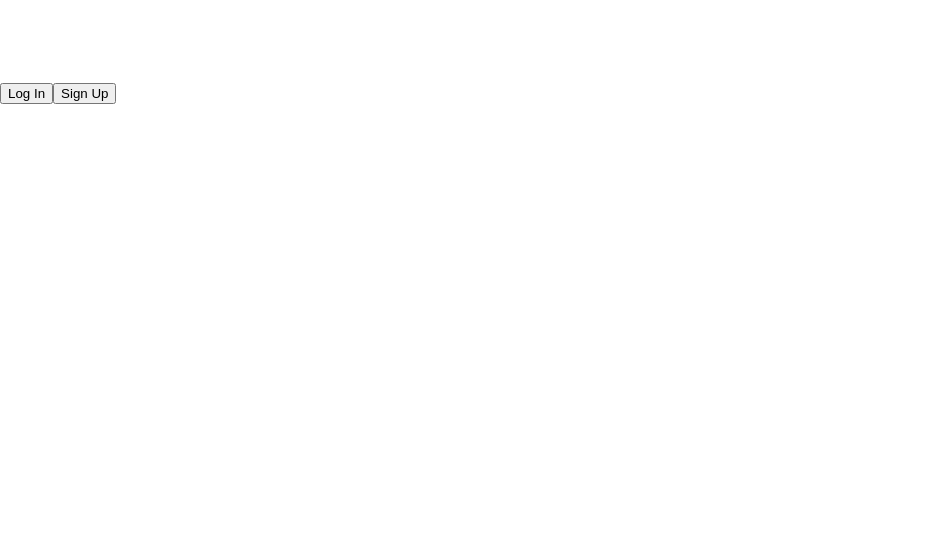
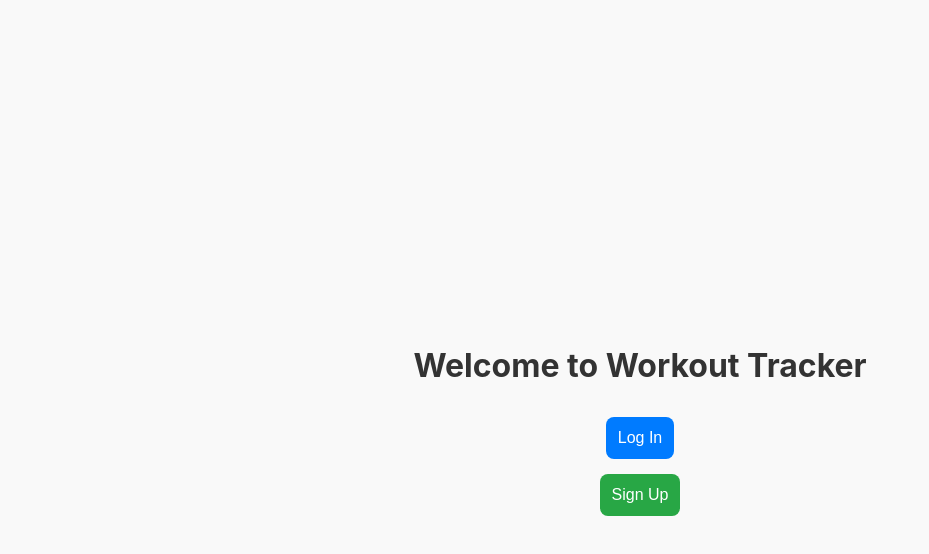
Before and after one commit to omarelattar2002/workout_tracker, a React (Create React App) app in the folder frontend/: page / in a window 1280 px wide. Shown: the top 554 px of the page, without its empty margins (0-929 px from the left). Built offline with nearby package versions, Linux system fonts and the light colour scheme.

Commit message:
Add env config and dynamic API URL for deployment

```diff
--- a/frontend/src/api/auth.ts
+++ b/frontend/src/api/auth.ts
@@ -1,11 +1,12 @@
 import axios from "axios";
 
-const API_URL = "http://localhost:8000/auth";
 
-export async function signup(username: string, password: string) {
-    return axios.post(`${API_URL}/signup`, { username, password });
+const API = process.env.REACT_APP_API_URL || "http://localhost:8000";
+
+export function login(username: string, password: string) {
+    return axios.post(`${API}/token`, { username, password });
 }
 
-export async function login(username: string, password: string) {
-    return axios.post(`${API_URL}/login`, { username, password });
+export function signup(username: string, password: string) {
+    return axios.post(`${API}/signup`, { username, password });
 }
--- a/frontend/src/pages/DashboardPage.tsx
+++ b/frontend/src/pages/DashboardPage.tsx
@@ -1,6 +1,9 @@
 import { useEffect, useState } from "react";
 import WorkoutForm from "../components/WorkouForm";
 import "../styles/DashboardPage.css";
+
+
+const API = process.env.REACT_APP_API_URL || "http://localhost:8000";
 
 type Workout = {
   user_id: string;
@@ -37,8 +40,8 @@ export default function DashboardPage() {
 
   const fetchWorkouts = () => {
     if (!token || !username) return;
-    fetch(`http://localhost:8000/workouts/${username}`, {
-      headers: { Authorization: `Bearer ${token}` }
+    fetch(`${API}/workouts/${username}`, {
+      headers: { Authorization: `Bearer ${token}` },
     })
       .then((r) => r.json())
       .then((d) => setWorkouts(d.workouts || []))
@@ -47,18 +50,18 @@ export default function DashboardPage() {
 
   const handleUpdate = (id: string) => {
     if (!token || !username) return;
-    fetch(`http://localhost:8000/workouts/${username}/${id}`, {
+    fetch(`${API}/workouts/${username}/${id}`, {
       method: "PUT",
       headers: {
         Authorization: `Bearer ${token}`,
-        "Content-Type": "application/json"
+        "Content-Type": "application/json",
       },
       body: JSON.stringify({
         new_type: editedType,
         new_sets: Number(editedSets),
         new_reps: Number(editedReps),
-        new_weight: editedWeight
-      })
+        new_weight: editedWeight,
+      }),
     })
       .then((r) => {
         if (!r.ok) throw new Error();
@@ -70,9 +73,9 @@ export default function DashboardPage() {
 
   const handleDelete = (id: string) => {
     if (!token || !username) return;
-    fetch(`http://localhost:8000/workouts/${username}/${id}`, {
+    fetch(`${API}/workouts/${username}/${id}`, {
       method: "DELETE",
-      headers: { Authorization: `Bearer ${token}` }
+      headers: { Authorization: `Bearer ${token}` },
     })
       .then((r) => {
         if (!r.ok) throw new Error();
@@ -87,6 +90,7 @@ export default function DashboardPage() {
       return;
     }
     fetchWorkouts();
+    // eslint-disable-next-line react-hooks/exhaustive-deps
   }, []);
 
   if (redirect) {
@@ -150,8 +154,18 @@ export default function DashboardPage() {
                   />
                 </div>
                 <div className="column right">
-                  <button className="primary-btn half" onClick={() => handleUpdate(w.workout_id)}>Save</button>
-                  <button className="primary-btn half" onClick={() => setEditingId(null)}>Cancel</button>
+                  <button
+                    className="primary-btn half"
+                    onClick={() => handleUpdate(w.workout_id)}
+                  >
+                    Save
+                  </button>
+                  <button
+                    className="primary-btn half"
+                    onClick={() => setEditingId(null)}
+                  >
+                    Cancel
+                  </button>
                 </div>
               </div>
             ) : (
--- a/frontend/src/pages/WelcomePage.tsx
+++ b/frontend/src/pages/WelcomePage.tsx
@@ -1,15 +1,16 @@
 import { Link } from "react-router-dom";
+import "../styles/WelcomePage.css";
 
 export default function WelcomePage() {
   return (
-    <div className="flex flex-col items-center justify-center min-h-screen bg-white">
-      <h1 className="text-2xl font-bold mb-6">Welcome to Workout Tracker</h1>
-      <div className="space-x-4">
+    <div className="welcome-container">
+      <h1 className="welcome-title">Welcome to Workout Tracker</h1>
+      <div className="welcome-buttons">
         <Link to="/login">
-          <button className="px-6 py-2 bg-blue-600 text-white rounded-lg">Log In</button>
+          <button className="welcome-button login">Log In</button>
         </Link>
         <Link to="/signup">
-          <button className="px-6 py-2 bg-green-600 text-white rounded-lg">Sign Up</button>
+          <button className="welcome-button signup">Sign Up</button>
         </Link>
       </div>
     </div>
--- /dev/null
+++ b/frontend/src/styles/WelcomePage.css
@@ -0,0 +1,51 @@
+.welcome-container {
+  display: flex;
+  flex-direction: column;
+  align-items: center;
+  justify-content: center;
+  min-height: 100vh;
+  background-color: #f9f9f9;
+  padding: 20px;
+  text-align: center;
+}
+
+.welcome-title {
+  font-size: 2rem;
+  font-weight: bold;
+  margin-bottom: 2rem;
+  color: #333;
+}
+
+.welcome-buttons {
+  display: flex;
+  flex-direction: column;
+  gap: 15px;
+  width: 100%;
+  max-width: 300px;
+}
+
+.welcome-button {
+  padding: 12px;
+  border: none;
+  border-radius: 8px;
+  font-size: 1rem;
+  color: white;
+  cursor: pointer;
+  transition: background-color 0.3s ease;
+}
+
+.welcome-button.login {
+  background-color: #007bff;
+}
+
+.welcome-button.login:hover {
+  background-color: #0056b3;
+}
+
+.welcome-button.signup {
+  background-color: #28a745;
+}
+
+.welcome-button.signup:hover {
+  background-color: #1e7e34;
+}
```
Also changed, not shown: 1 other file (tests, documents, lock files or other folders).
